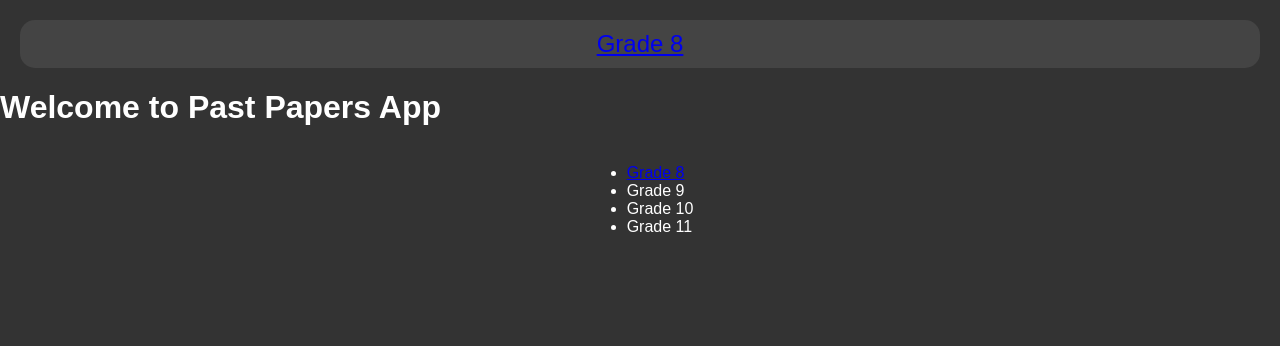
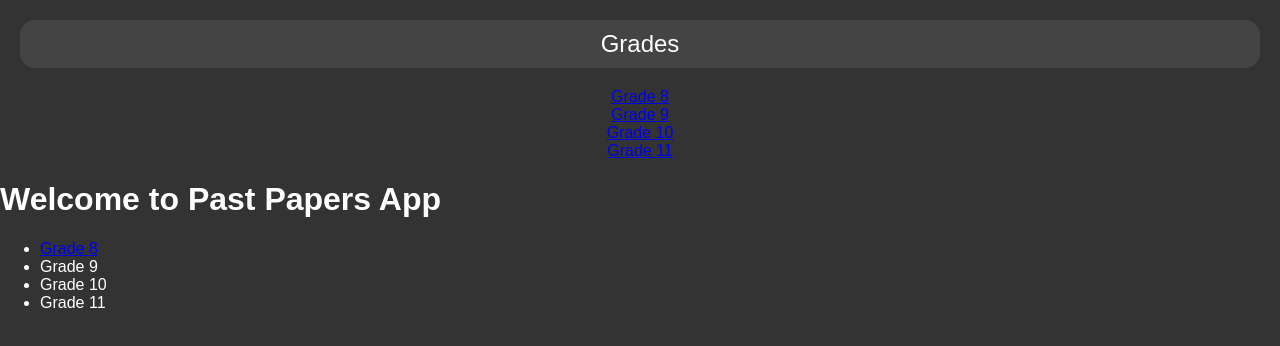
Before and after one commit to zainaaazz/PastPapers, a React (Create React App) app: page / in a window 1280 px wide. Shown: the top 346 px of the page. Built offline with nearby package versions, Linux system fonts and the light colour scheme.

Commit message:
Style test

```diff
--- a/src/App.js
+++ b/src/App.js
@@ -8,13 +8,18 @@ function App() {
   return (
     <Router>
 
-      <div class="navbar">
+      <div class="navbar">Grades</div>
+
+      <div class="container">
         <Link to="/grade8">Grade 8</Link>
+        <Link to="/Grade9">Grade 9</Link>
+        <Link to="/Grade10">Grade 10</Link>
+        <Link to="/Grade11">Grade 11</Link>
       </div>
 
       <div>
         <h1>Welcome to Past Papers App</h1>
-        <nav class="container">
+        <nav>
           <ul>
             <li>
               <Link to="/grade8">Grade 8</Link>
```
Also changed, not shown: src/Grade10.js (added), src/Grade11.js (added), src/Grade9.js (added).
